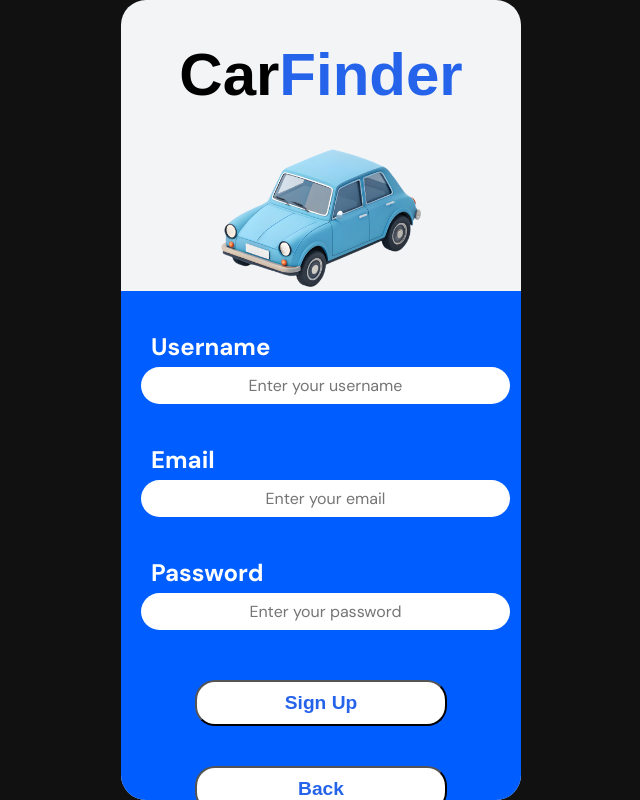
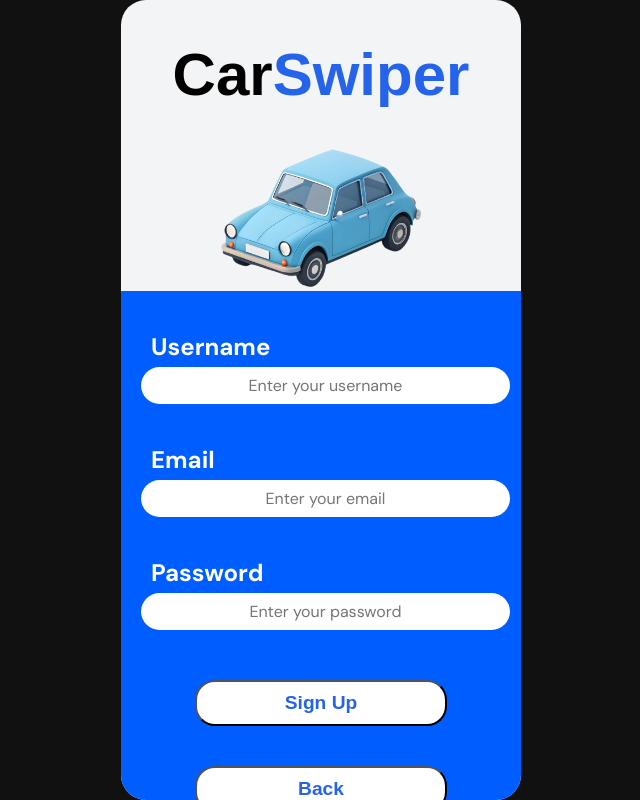
Before and after one commit to naiscover/G5-CarSwiper, a React (Vite) app: page /signup in a window 1280 px wide. Shown: the whole page, without its empty margins (319-959 px from the left). Built offline with nearby package versions, Linux system fonts and the light colour scheme.

Commit message:
Change title from 'Finder' to 'Swiper'

```diff
--- a/src/signup.jsx
+++ b/src/signup.jsx
@@ -38,7 +38,7 @@ export default function Signup() {
     <div className="app">
       <div className="top-section">
         <h1 className="title">
-          Car<span>Finder</span>
+          Car<span>Swiper</span>
         </h1>
         <img src={carImg} alt="Car" className="car-img" />
       </div>
```
